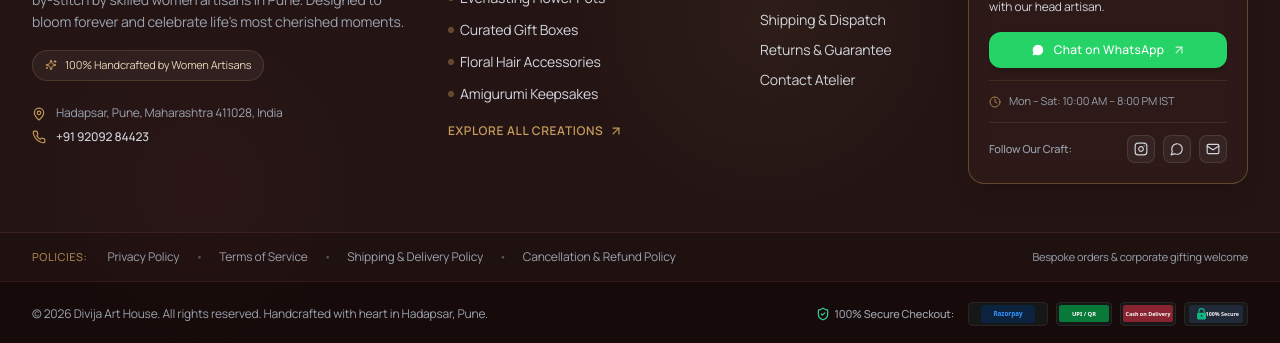
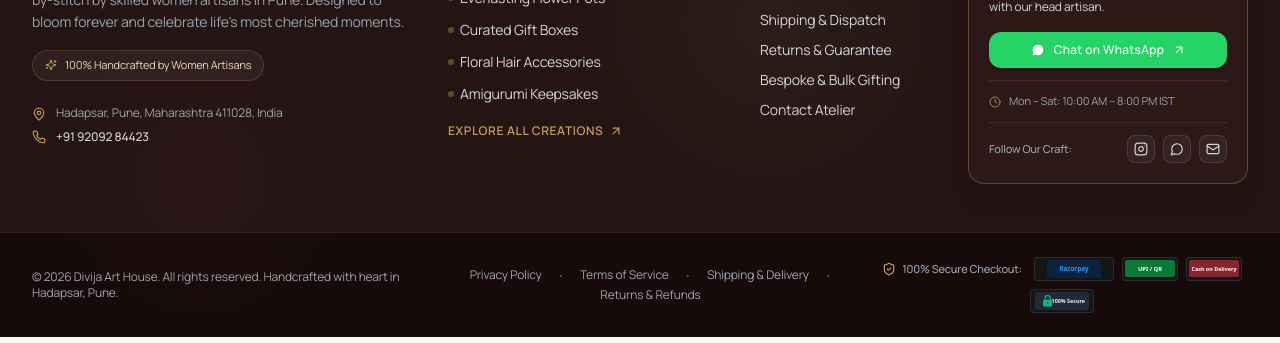
Before and after one commit to TanmayPatil28/DivijaArtHouse, a Next.js app: page / in a window 1280 px wide. Shown: the part 6422-6765 px from the top of the page. Built offline with nearby package versions, Linux system fonts and the light colour scheme; no server answers; the database is empty.

Commit message:
feat(footer): consolidate sub-footer strips into single luxury bar and integrate bespoke gifting into client care

```diff
--- a/src/components/layout/Footer.tsx
+++ b/src/components/layout/Footer.tsx
@@ -205,6 +205,14 @@ export function Footer() {
               </li>
               <li>
                 <Link
+                  href="/contact?subject=bespoke-corporate-gifting"
+                  className="hover:text-gold hover:translate-x-1 inline-flex items-center gap-1.5 transition-all text-gray-300"
+                >
+                  Bespoke & Bulk Gifting
+                </Link>
+              </li>
+              <li>
+                <Link
                   href="/contact"
                   className="hover:text-gold hover:translate-x-1 inline-flex items-center gap-1.5 transition-all text-gray-300"
                 >
@@ -298,65 +306,60 @@ export function Footer() {
         </div>
       </div>
 
-      {/* Legal Policies Strip */}
-      <div className="border-t border-[#3A2220] bg-[#1F1110] py-4">
-        <div className="max-w-7xl mx-auto px-4 sm:px-6 lg:px-8 flex flex-wrap items-center justify-center md:justify-between gap-3 text-xs text-gray-400">
-          <div className="flex flex-wrap items-center justify-center gap-y-1 gap-x-4">
-            <span className="text-[11px] uppercase tracking-wider text-gold/80 font-medium mr-1">
-              Policies:
-            </span>
+      {/* Single Consolidated Luxury Sub-Footer Bar */}
+      <div className="border-t border-gold/15 bg-[#160B0A] py-6">
+        <div className="max-w-7xl mx-auto px-4 sm:px-6 lg:px-8">
+          <div className="flex flex-col lg:flex-row items-center justify-between gap-5 text-center lg:text-left">
+
+            {/* Left: Studio Copyright & Artisan Origin */}
+            <div className="text-xs text-gray-400 order-3 lg:order-1">
+              <span>© {currentYear} Divija Art House. All rights reserved. Handcrafted with heart in Hadapsar, Pune.</span>
+            </div>
+
+            {/* Center: Quiet Inline Legal Policies */}
+            <nav
+              aria-label="Legal & Policies"
+              className="flex flex-wrap items-center justify-center gap-x-4 gap-y-1 text-xs text-gray-400 order-1 lg:order-2"
+            >
               <Link
                 href="/policies/privacy"
                 className="hover:text-gold transition-colors"
               >
                 Privacy Policy
               </Link>
-            <span className="text-gray-600">•</span>
+              <span className="text-gray-600 text-[10px]" aria-hidden="true">•</span>
               <Link
                 href="/policies/terms"
                 className="hover:text-gold transition-colors"
               >
                 Terms of Service
               </Link>
-            <span className="text-gray-600">•</span>
+              <span className="text-gray-600 text-[10px]" aria-hidden="true">•</span>
               <Link
                 href="/policies/shipping"
                 className="hover:text-gold transition-colors"
               >
-              Shipping & Delivery Policy
+                Shipping & Delivery
               </Link>
-            <span className="text-gray-600">•</span>
+              <span className="text-gray-600 text-[10px]" aria-hidden="true">•</span>
               <Link
                 href="/policies/returns"
                 className="hover:text-gold transition-colors"
               >
-              Cancellation & Refund Policy
+                Returns & Refunds
               </Link>
-          </div>
+            </nav>
 
-          <div className="text-[11px] text-gray-400">
-            <span>Bespoke orders & corporate gifting welcome</span>
-          </div>
-        </div>
-      </div>
-
-      {/* Bottom Payment Badges & Copyright Strip */}
-      <div className="border-t border-[#2E1817] bg-[#160B0A] py-5">
-        <div className="max-w-7xl mx-auto px-4 sm:px-6 lg:px-8 flex flex-col md:flex-row items-center justify-between gap-4">
-          <p className="text-xs text-gray-400 text-center md:text-left">
-            © {currentYear} Divija Art House. All rights reserved. Handcrafted with heart in Hadapsar, Pune.
-          </p>
-
-          {/* Payment Method Icons & Trust */}
-          <div className="flex flex-wrap items-center justify-center gap-2">
-            <span className="text-[11px] text-gray-400 mr-1.5 flex items-center gap-1 font-medium">
-              <ShieldCheck className="w-3.5 h-3.5 text-emerald-400" />
-              100% Secure Checkout:
+            {/* Right: Refined Payment Trust Seals */}
+            <div className="flex flex-wrap items-center justify-center gap-2 order-2 lg:order-3">
+              <span className="text-[11px] text-gray-400 mr-1 flex items-center gap-1.5 font-medium">
+                <ShieldCheck className="w-3.5 h-3.5 text-gold" />
+                <span>100% Secure Checkout:</span>
               </span>
 
               {/* Razorpay Badge */}
               <div
-              className="h-6 w-20 relative bg-neutral-900 rounded px-1.5 flex items-center justify-center border border-neutral-800 shadow-sm overflow-hidden"
+                className="h-6 w-20 relative bg-neutral-900/90 rounded px-1.5 flex items-center justify-center border border-white/10 shadow-sm overflow-hidden"
                 title="Razorpay Secure"
               >
                 <Image
@@ -370,7 +373,7 @@ export function Footer() {
 
               {/* UPI Badge */}
               <div
-              className="h-6 w-14 relative bg-neutral-900 rounded px-1.5 flex items-center justify-center border border-neutral-800 shadow-sm overflow-hidden"
+                className="h-6 w-14 relative bg-neutral-900/90 rounded px-1.5 flex items-center justify-center border border-white/10 shadow-sm overflow-hidden"
                 title="UPI (Google Pay, PhonePe, Paytm)"
               >
                 <Image
@@ -384,7 +387,7 @@ export function Footer() {
 
               {/* COD Badge */}
               <div
-              className="h-6 w-14 relative bg-neutral-900 rounded px-1.5 flex items-center justify-center border border-neutral-800 shadow-sm overflow-hidden"
+                className="h-6 w-14 relative bg-neutral-900/90 rounded px-1.5 flex items-center justify-center border border-white/10 shadow-sm overflow-hidden"
                 title="Cash on Delivery Available"
               >
                 <Image
@@ -398,7 +401,7 @@ export function Footer() {
 
               {/* Secure SSL Badge */}
               <div
-              className="h-6 w-16 relative bg-neutral-900 rounded px-1.5 flex items-center justify-center border border-neutral-800 shadow-sm overflow-hidden"
+                className="h-6 w-16 relative bg-neutral-900/90 rounded px-1.5 flex items-center justify-center border border-white/10 shadow-sm overflow-hidden"
                 title="256-Bit SSL Encrypted"
               >
                 <Image
@@ -410,6 +413,8 @@ export function Footer() {
                 />
               </div>
             </div>
+
+          </div>
         </div>
       </div>
     </footer>
```
Lines whose indentation alone changed are shown as unchanged.
